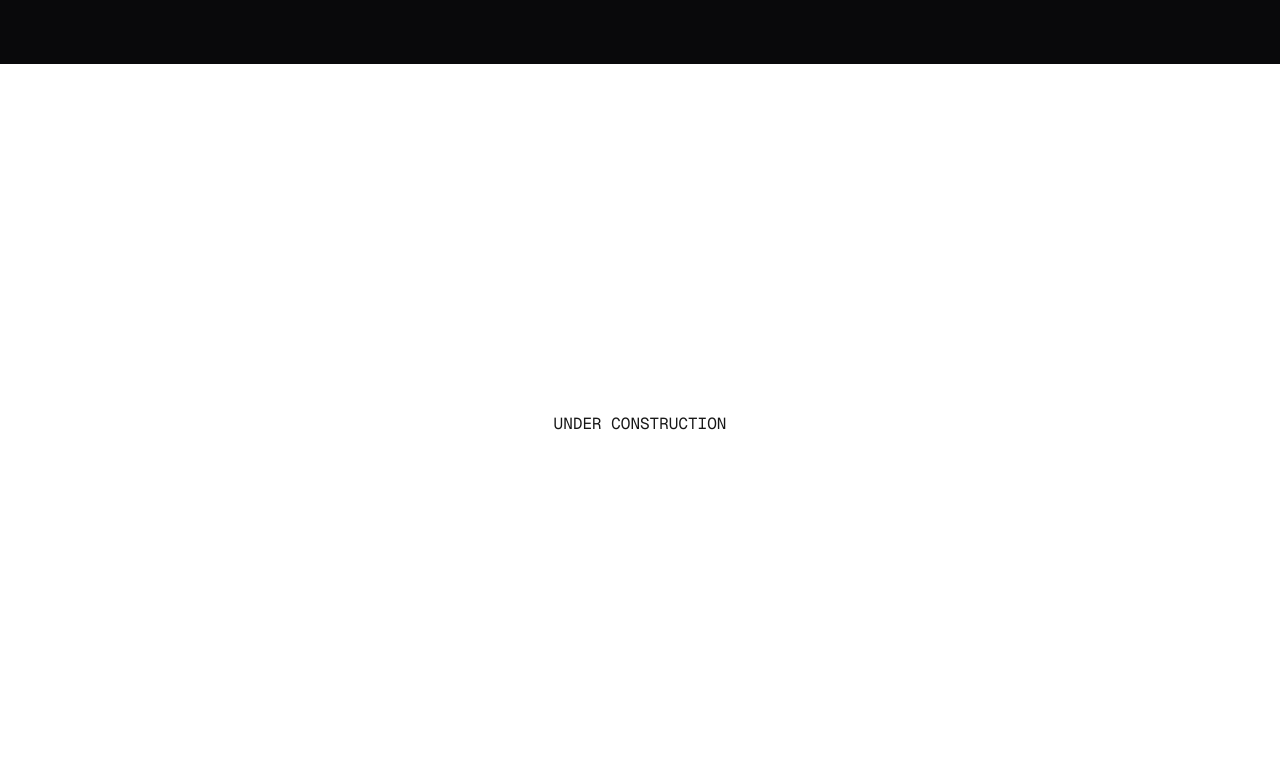
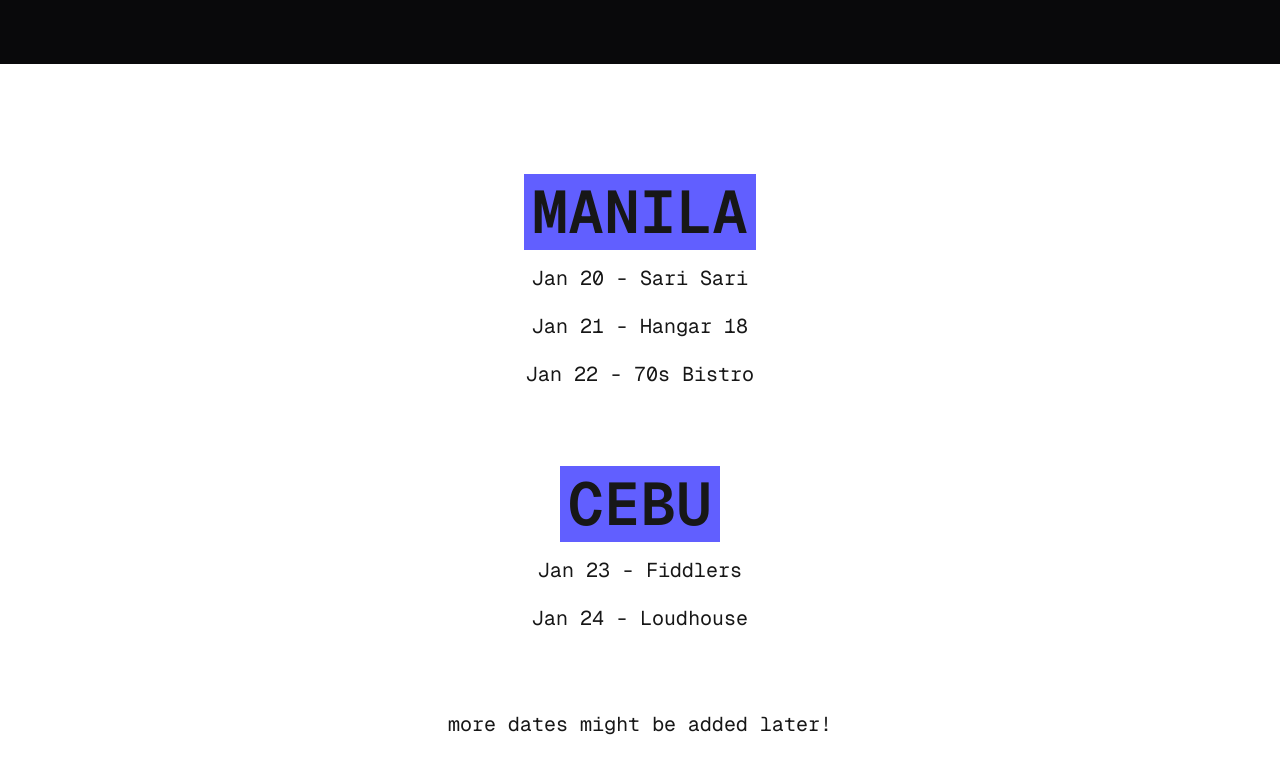
Before and after one commit to hematii/hematii.github.io, a Next.js app: page /tour in a window 1280 px wide. Shown: the top 774 px of the page. Built offline with nearby package versions, Linux system fonts and the light colour scheme; some icons are missing.

Commit message:
add tour dates to tour page

```diff
--- a/app/tour/page.tsx
+++ b/app/tour/page.tsx
@@ -1,7 +1,18 @@
 export default function projects() {
   return (
-    <div className="w-full h-screen flex flex-col justify-center items-center font-mono">
-      <p>UNDER CONSTRUCTION</p>
+    <div className="w-full h-screen flex flex-col justify-center items-center gap-2 font-mono antialiased text-xl text-center">
+      <h1 className="text-4xl lg:text-6xl font-semibold mt-16 bg-indigo-500 p-2">
+        MANILA
+      </h1>
+      <p className="my-1.5">Jan 20 - Sari Sari</p>
+      <p className="my-1.5">Jan 21 - Hangar 18</p>
+      <p className="my-1.5">Jan 22 - 70s Bistro</p>
+      <h1 className="text-4xl lg:text-6xl font-semibold mt-16 bg-indigo-500 p-2">
+        CEBU
+      </h1>
+      <p className="my-1.5">Jan 23 - Fiddlers</p>
+      <p className="my-1.5">Jan 24 - Loudhouse</p>
+      <p className="mt-16 mx-8">more dates might be added later!</p>
     </div>
   );
 }
```
